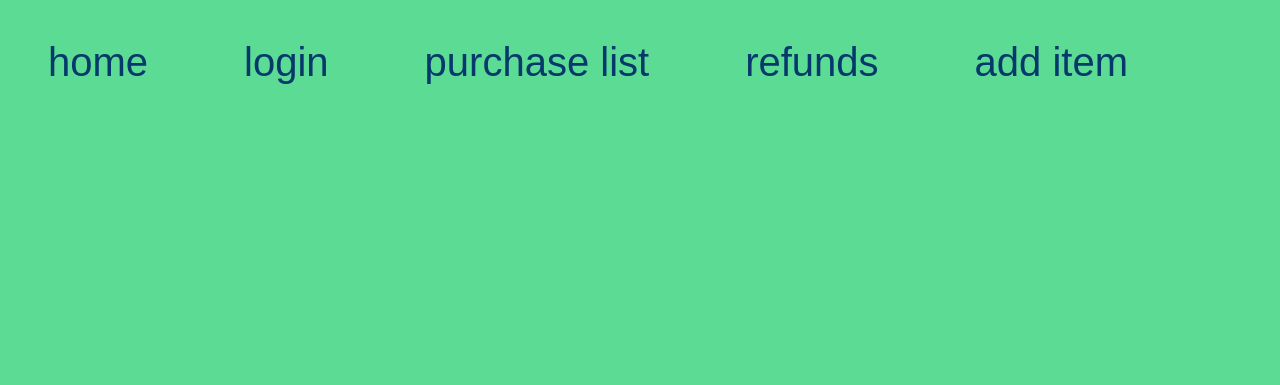
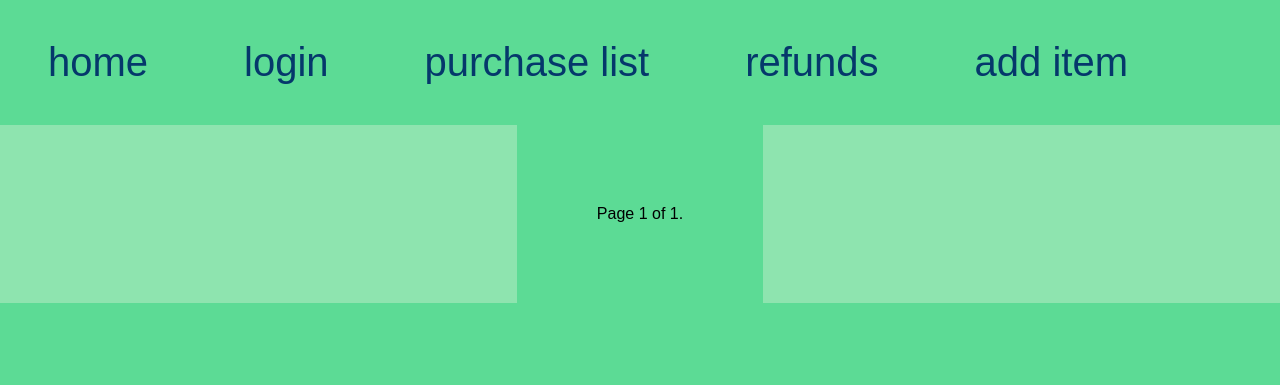
Before and after one commit to Tarkus43/my_first_web_market, a Django app: page / in a window 1280 px wide. Shown: the top 385 px of the page. Run offline with Django 5.2, Linux system fonts and the light colour scheme; data that the repository does not hold is empty.

Commit message:
added pagination and some styles

```diff
--- a/my_django_market/static/styles/css/index.min.css
+++ b/my_django_market/static/styles/css/index.min.css
@@ -1 +1 @@
-:root{--night: #05386B;--emerald: #379683;--grass: #5cdb95;--smoke: #8ee4af;--light: #edf5e1}nav{min-height:10vh;display:flex}body{background-color:var(--grass)}.nav_list{display:flex;justify-content:center;align-items:center;gap:10vh;padding:5vh}.nav_item{font-size:5vh}.nav_item :hover{color:var(--light);background-color:var(--night);border-radius:15px}.nav_item a{color:var(--night);padding:1vh}*{margin:0;padding:0;font-family:sans-serif;box-sizing:border-box}html,body{height:100vh}li{list-style:none}a{text-decoration:none}/*# sourceMappingURL=index.min.css.map */
+:root{--night: #05386B;--emerald: #379683;--grass: #5cdb95;--smoke: #8ee4af;--light: #edf5e1}.main_main{background-color:var(--smoke);display:flex;align-items:center;justify-content:center;flex-direction:column}.items_list{display:flex;flex-direction:column;align-items:center;justify-content:center;background-color:var(--grass);max-width:-moz-fit-content;max-width:fit-content;padding:10vh}.item{max-width:40vh}nav{min-height:10vh;display:flex}body{background-color:var(--grass)}.nav_list{display:flex;justify-content:center;align-items:center;gap:10vh;padding:5vh}.nav_item{font-size:5vh}.nav_item :hover{color:var(--light);background-color:var(--night);border-radius:15px}.nav_item a{color:var(--night);padding:1vh}*{margin:0;padding:0;font-family:sans-serif;box-sizing:border-box}html,body{height:100vh}li{list-style:none}a{text-decoration:none}/*# sourceMappingURL=index.min.css.map */
--- /dev/null
+++ b/my_django_market/static/styles/scss/components/_main.scss
@@ -0,0 +1,22 @@
+.main_main{
+    background-color: var(--smoke);
+    display: flex;
+    align-items: center;
+    justify-content: center;
+    flex-direction: column;
+}
+
+.items_list{
+    display: flex;
+    flex-direction: column;
+    align-items: center;
+    justify-content: center;
+    background-color: var(--grass);
+    max-width: fit-content;
+    padding: 10vh;
+
+}
+
+.item{
+    max-width: 40vh;
+}
--- a/my_django_market/templates/main.html
+++ b/my_django_market/templates/main.html
@@ -11,6 +11,24 @@
                     <button>buy</button>
                 </ul>
             {% endfor %}
+            <div class="pagination">
+    <span class="step-links">
+        {% if page_obj.has_previous %}
+            <a href="?page=1">&laquo; first</a>
+            <a href="?page={{ page_obj.previous_page_number }}">previous</a>
+        {% endif %}
+
+        <span class="current">
+            Page {{ page_obj.number }} of {{ page_obj.paginator.num_pages }}.
+        </span>
+
+        {% if page_obj.has_next %}
+            <a href="?page={{ page_obj.next_page_number }}">next</a>
+            <a href="?page={{ page_obj.paginator.num_pages }}">last &raquo;</a>
+        {% endif %}
+    </span>
+    </div>
         </ul>
+
     </main>
 {% endblock main %}
```
Also changed, not shown: my_django_market/static/styles/css/index.css (+23 -0 lines), 2 other files.
